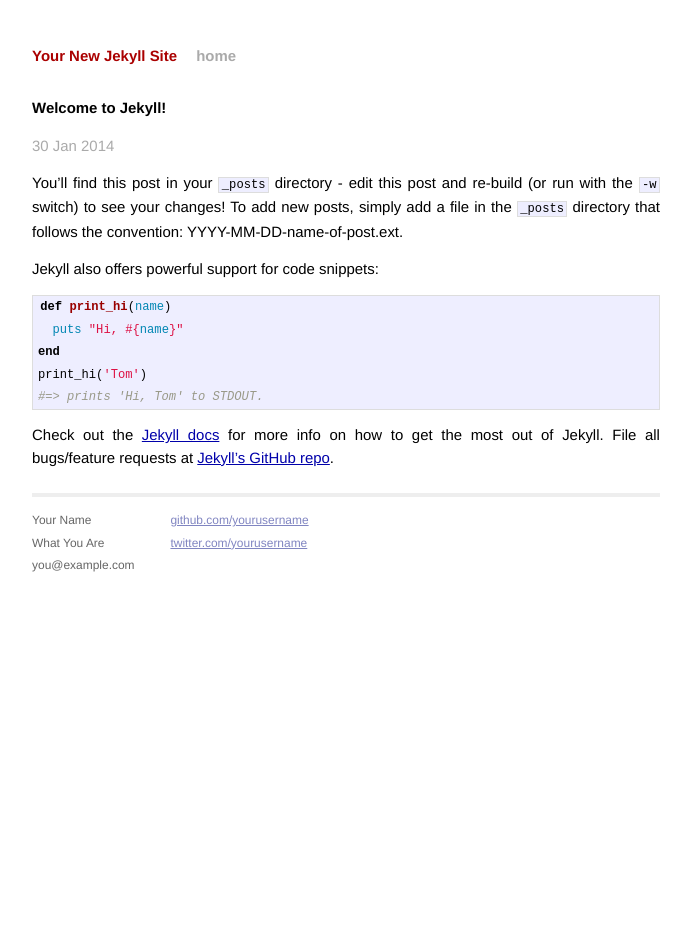
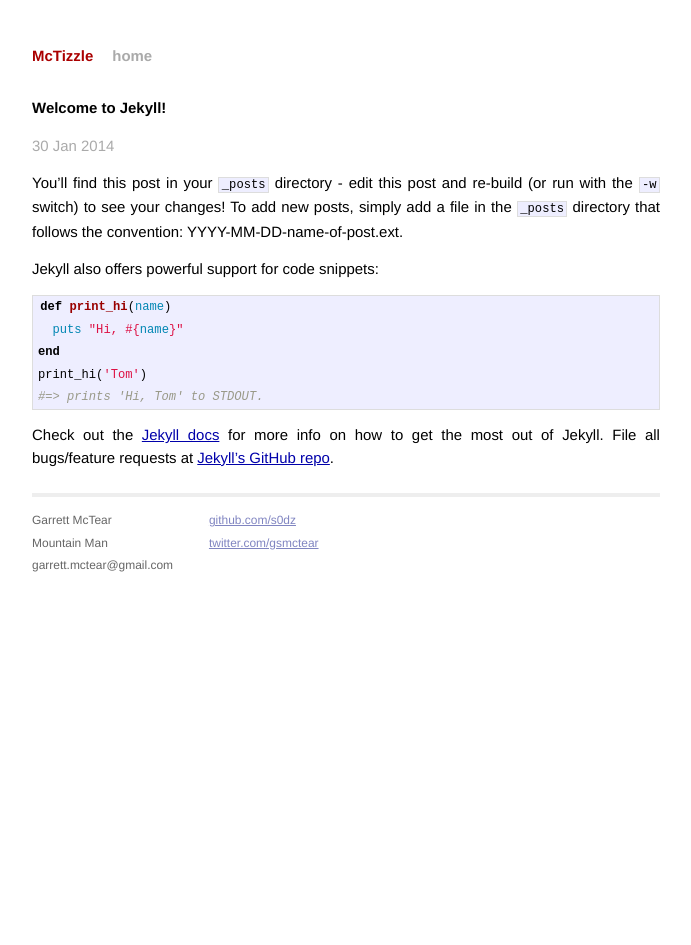
Before and after one commit to s0dz/s0dz.github.io, a Jekyll site: the page built from _posts/2014-01-30-welcome-to-jekyll.markdown, in a window 1280 px wide. Shown: the whole page, without its empty margins (294-985 px from the left). Built offline with Jekyll 4.4.1, drawn with Linux system fonts in a browser that asks for light colours; Markdown is read by kramdown in place of the engine named in the settings.

Commit message:
Added contact info and title

```diff
--- a/_config.yml
+++ b/_config.yml
@@ -1,3 +1,3 @@
-name: Your New Jekyll Site
+name: McTizzle
 markdown: redcarpet
 pygments: true
--- a/_layouts/default.html
+++ b/_layouts/default.html
@@ -26,15 +26,15 @@
           <div class="footer">
             <div class="contact">
               <p>
-                Your Name<br />
-                What You Are<br />
-                you@example.com
+                Garrett McTear<br />
+                Mountain Man<br />
+                garrett.mctear@gmail.com
               </p>
             </div>
             <div class="contact">
               <p>
-                <a href="https://github.com/yourusername">github.com/yourusername</a><br />
-                <a href="https://twitter.com/yourusername">twitter.com/yourusername</a><br />
+                <a href="https://github.com/s0dz">github.com/s0dz</a><br />
+                <a href="https://twitter.com/gsmctear">twitter.com/gsmctear</a><br />
               </p>
             </div>
           </div>
```
